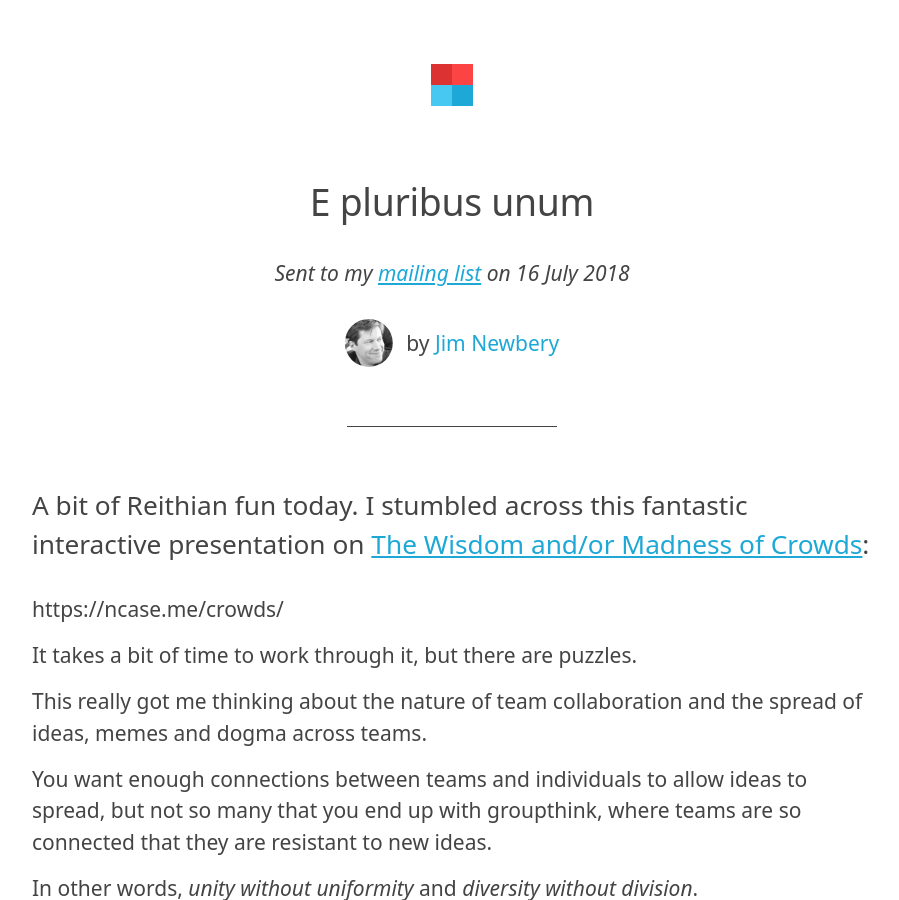
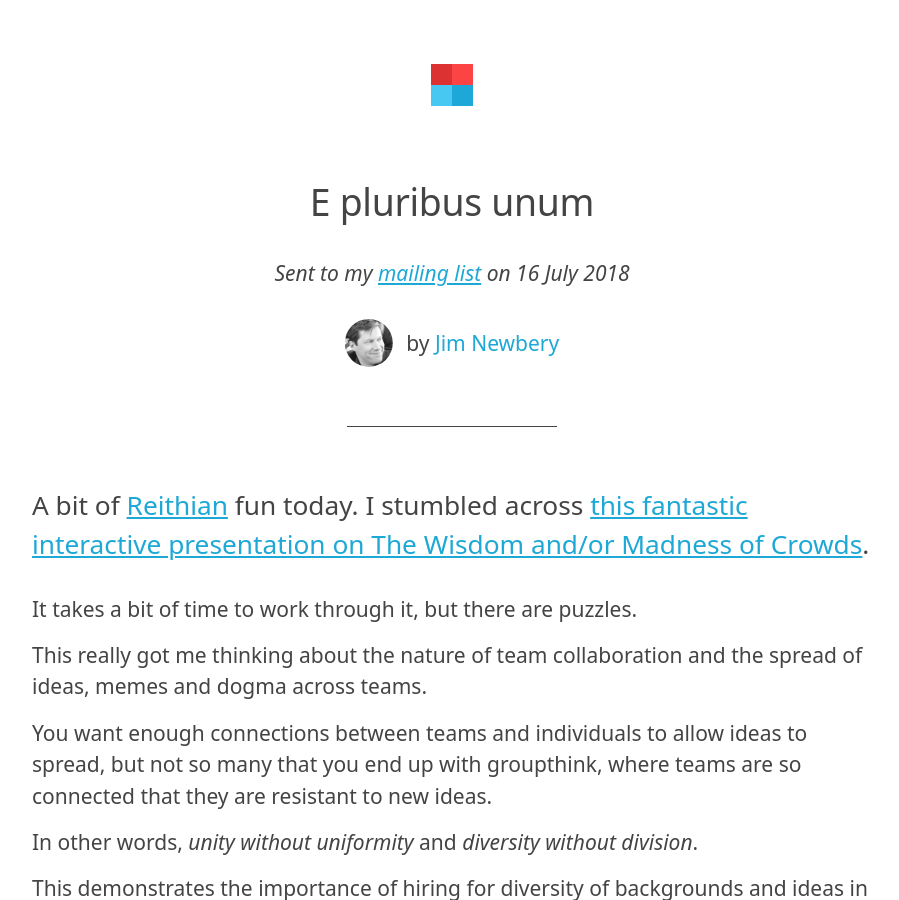
Before and after one commit to froots/froots.github.io, a Jekyll site: the page built from _list/20180716.md, in a window 1280 px wide and 900 px high. Shown: the whole window, without its empty margins (188-1087 px from the left). Built offline with Jekyll 4.4.1, drawn with Linux system fonts in a browser that asks for light colours; some of the changed lines change nothing that is shown.

Commit message:
Copy amends

```diff
--- a/_list/20180716.md
+++ b/_list/20180716.md
@@ -3,9 +3,7 @@ title: E pluribus unum
 date: '2018-07-16 00:00:00'
 ---
 
-A bit of Reithian fun today. I stumbled across this fantastic interactive presentation on [The Wisdom and/or Madness of Crowds](https://ncase.me/crowds/):
-
-https://ncase.me/crowds/
+A bit of [Reithian](https://en.wikipedia.org/wiki/John_Reith%2C_1st_Baron_Reith) fun today. I stumbled across [this fantastic interactive presentation on The Wisdom and/or Madness of Crowds](https://ncase.me/crowds/).
 
 It takes a bit of time to work through it, but there are puzzles.
 
```
